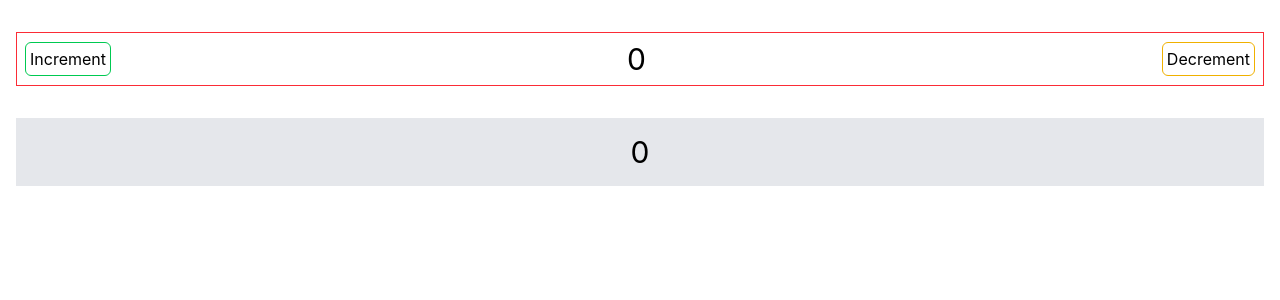
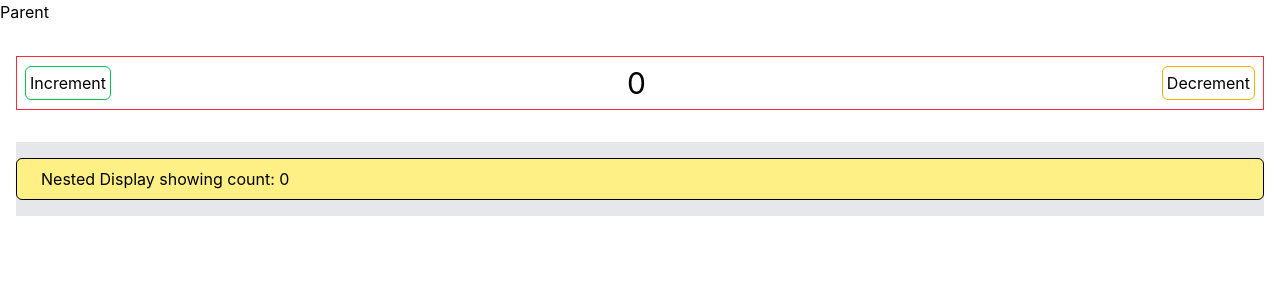
Before and after one commit to mdaburayhanmondal/Foundation-Program, a React (Vite) app in the folder foundation_program/react-recap/react-practice/: page / in a window 1280 px wide. Shown: the top 300 px of the page. Built offline with nearby package versions, Linux system fonts and the light colour scheme.

Commit message:
prop drilling

```diff
--- a/foundation_program/react-recap/react-practice/src/App.jsx
+++ b/foundation_program/react-recap/react-practice/src/App.jsx
@@ -58,6 +58,7 @@ function App() {
     //     ))}
     // </div>
     <>
+      <h1>Parent</h1>
       <Counter count={count} setCount={setCount} />
       <CounterDisplay count={count} />
     </>
--- a/foundation_program/react-recap/react-practice/src/components/CounterDisplay.jsx
+++ b/foundation_program/react-recap/react-practice/src/components/CounterDisplay.jsx
@@ -1,7 +1,9 @@
+import NestedDisplay from './NestedDisplay';
+
 export default function CounterDisplay({ count }) {
   return (
     <div className="bg-gray-200 py-4 mx-4">
-      <h1 className="text-3xl mx-auto w-fit">{count}</h1>
+      <NestedDisplay count={count}/>
     </div>
   );
 }
--- /dev/null
+++ b/foundation_program/react-recap/react-practice/src/components/NestedDisplay.jsx
@@ -0,0 +1,7 @@
+export default function NestedDisplay({ count }) {
+  return (
+    <div className="bg-yellow-200 px-6 py-2 border rounded-md">
+      <h1>Nested Display showing count: {count}</h1>
+    </div>
+  );
+}
```
